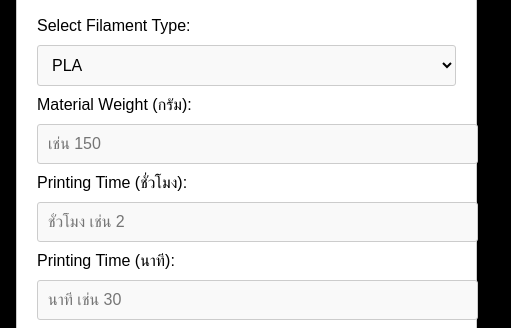
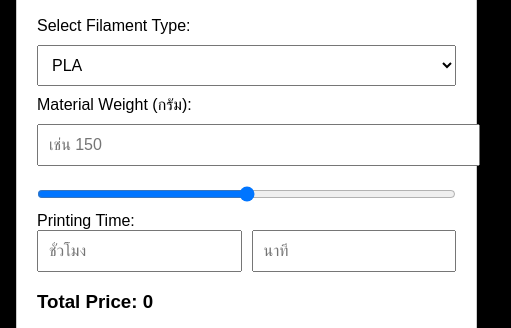
Before and after one commit to DesaiiStudio/Desaii-printing-service, a plain HTML site: page index.html in a window 1280 px wide. Shown: the part 189-517 px from the top of the page, 613-1124 px from the left. Drawn offline with Linux system fonts and the light colour scheme.

Commit message:
Update index.html

```diff
--- a/index.html
+++ b/index.html
@@ -1,8 +1,8 @@
 <!DOCTYPE html>
 <html lang="en">
 <head>
-  <meta charset="UTF-8">
-  <meta name="viewport" content="width=device-width, initial-scale=1.0">
+  <meta charset="UTF-8" />
+  <meta name="viewport" content="width=device-width, initial-scale=1.0"/>
   <title>3D Printing Service</title>
   <style>
     body {
@@ -60,11 +60,16 @@
       padding: 10px;
       font-size: 16px;
     }
-    input, select {
-      background-color: #f9f9f9;
-      color: black;
-      border: 1px solid #ccc;
-      border-radius: 3px;
+    input[type="range"] {
+      padding: 0;
+    }
+    .time-inputs {
+      display: flex;
+      gap: 10px;
+    }
+    .time-inputs input {
+      flex: 1;
+      margin: 0;
     }
     button {
       background-color: #4CAF50;
@@ -113,7 +118,7 @@
     <!-- Form Section -->
     <div class="form-container">
       <div class="header">
-        <img src="logo.png" alt="Logo">
+        <img src="logo.png" alt="Logo" />
         <h1>3D Printing Service</h1>
       </div>
 
@@ -126,15 +131,14 @@
       </select>
 
       <label for="weight">Material Weight (กรัม):</label>
-      <input type="number" id="weight" placeholder="เช่น 150">
+      <input type="number" id="weight" placeholder="เช่น 150" min="0" max="1000" />
+      <input type="range" id="weightSlider" min="0" max="1000" step="10" />
 
-      <label for="hours">Printing Time (ชั่วโมง):</label>
-      <input type="number" id="hours" placeholder="ชั่วโมง เช่น 2">
-
-      <label for="minutes">Printing Time (นาที):</label>
-      <input type="number" id="minutes" placeholder="นาที เช่น 30">
-
-      <button id="calculateButton" style="display:none;">Calculate Price</button>
+      <label>Printing Time:</label>
+      <div class="time-inputs">
+        <input type="number" id="hours" placeholder="ชั่วโมง" min="0"/>
+        <input type="number" id="minutes" placeholder="นาที" min="0" max="59"/>
+      </div>
 
       <h3>Total Price: <span id="price">0</span></h3>
       <div id="quotation"></div>
@@ -187,9 +191,8 @@
       calculatedInfo = `Filament: ${selectedFilament}
 Weight: ${weight}g
 Time: ${hours}h ${minutes}m
-Material Cost: ${materialCost.toFixed(2)} ฿
-Print Cost: ${printCost.toFixed(2)} ฿
-Base Fee: ${baseFee.toFixed(2)} ฿
+Printing Cost: ${(materialCost + printCost).toFixed(2)} ฿
+Small Order Fee: ${baseFee.toFixed(2)} ฿
 Total Price: ${roundedPrice.toLocaleString("th-TH")} ฿`;
 
       document.getElementById("quotation").textContent = calculatedInfo;
@@ -229,11 +232,22 @@ Total Price: ${roundedPrice.toLocaleString("th-TH")} ฿`;
     window.onload = function() {
       updateFilamentDescription();
       calculatePrice();
+
       document.getElementById("filament").addEventListener("change", () => {
         updateFilamentDescription();
         calculatePrice();
       });
-      document.getElementById("weight").addEventListener("input", calculatePrice);
+
+      document.getElementById("weight").addEventListener("input", (e) => {
+        document.getElementById("weightSlider").value = e.target.value;
+        calculatePrice();
+      });
+
+      document.getElementById("weightSlider").addEventListener("input", (e) => {
+        document.getElementById("weight").value = e.target.value;
+        calculatePrice();
+      });
+
       document.getElementById("hours").addEventListener("input", calculatePrice);
       document.getElementById("minutes").addEventListener("input", calculatePrice);
     };
```
